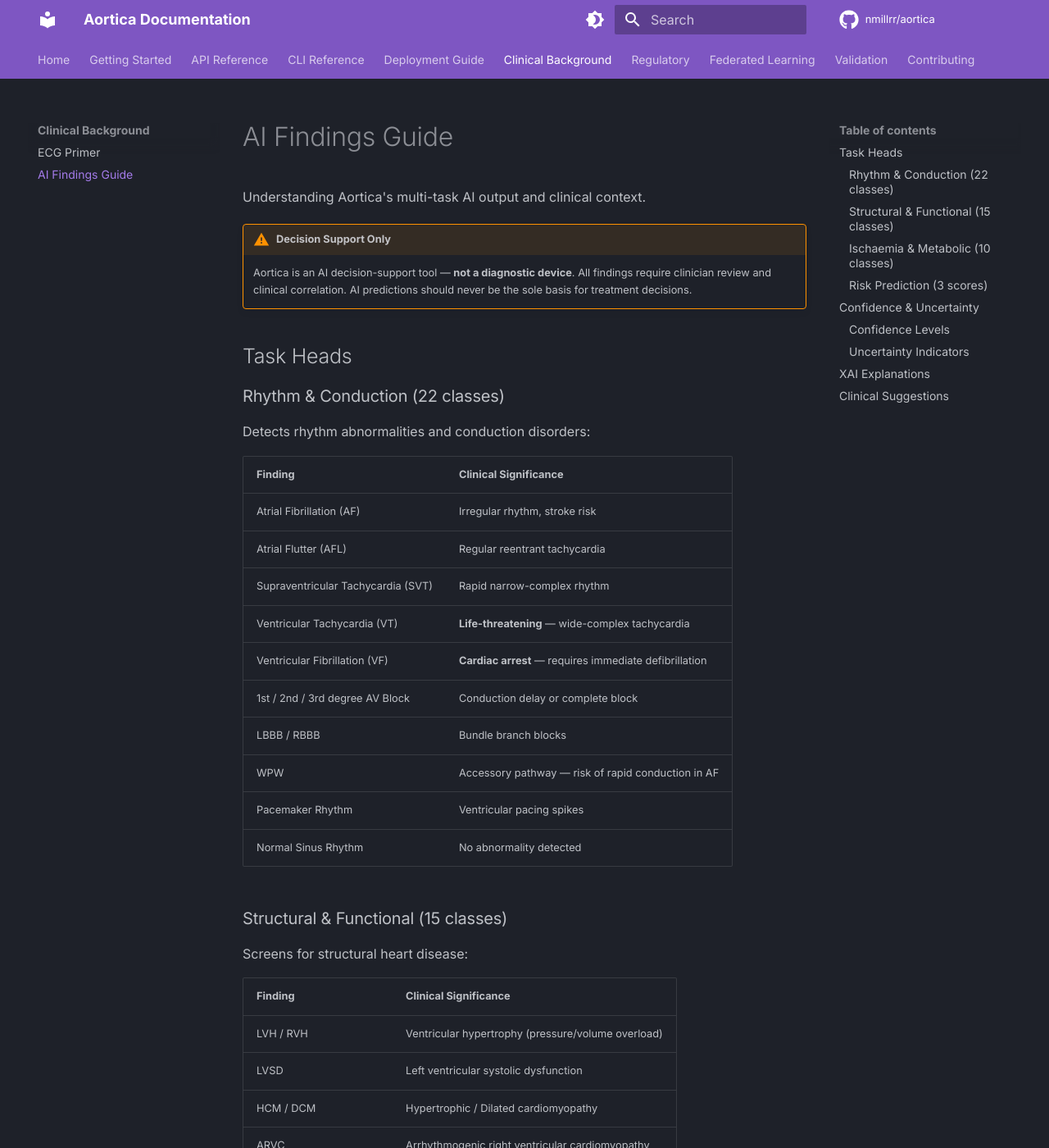
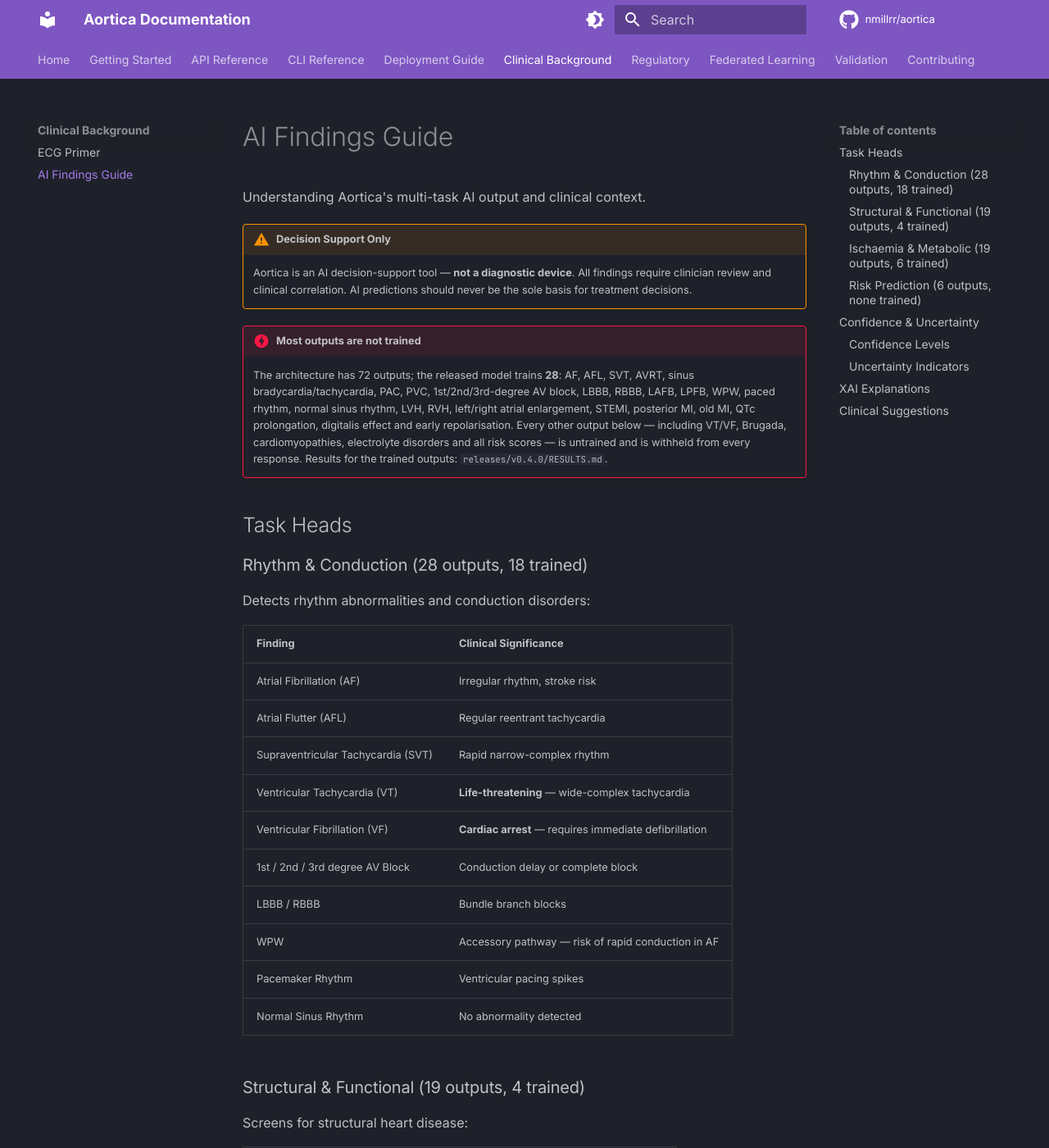
Before and after one commit to nmillrr/aortica, an MkDocs documentation site: the page built from docs/clinical/ai-findings.md, in a window 1280 px wide and 1400 px high. Shown: the whole window at 82% size. Built offline with MkDocs 1.6.1 and Material for MkDocs 9.7.7, drawn with Linux system fonts in a browser that asks for light colours; comment, search, counter and statistics services are not loaded; some of the changed text lies outside the part shown.

Commit message:
Docs: mark untrained outputs in the findings, model and regulatory pages
The clinical findings guide, model reference and FDA/IEC templates
described all 72 outputs as working, with stale head counts, and the IEC
template stated risk predictions were calibrated. Each now opens with which
28 outputs are trained, head counts read 'N outputs, M trained', and the
false calibration statement is replaced.

Co-Authored-By: Claude Opus 5.5 <noreply@anthropic.com>

```diff
--- a/docs/api/models.md
+++ b/docs/api/models.md
@@ -10,21 +10,32 @@ Multi-task deep learning engine: backbone, attention, task heads, training, cali
 
 ::: aortica.models.attention.CrossLeadAttention
 
+!!! danger "Most outputs are not trained"
+    The architecture has 72 outputs; the released model trains **28**:
+    AF, AFL, SVT, AVRT, sinus bradycardia/tachycardia, PAC, PVC,
+    1st/2nd/3rd-degree AV block, LBBB, RBBB, LAFB, LPFB, WPW, paced rhythm,
+    normal sinus rhythm, LVH, RVH, left/right atrial enlargement, STEMI,
+    posterior MI, old MI, QTc prolongation, digitalis effect and early
+    repolarisation. Every other output below — including VT/VF, Brugada,
+    cardiomyopathies, electrolyte disorders and all risk scores — is
+    untrained and is withheld from every response. Results for the trained
+    outputs: `releases/v0.4.0/RESULTS.md`.
+
 ## Task Heads
 
-### Rhythm & Conduction (22 classes)
+### Rhythm & Conduction (28 outputs, 18 trained)
 
 ::: aortica.models.rhythm_head.RhythmHead
 
-### Structural & Functional (15 classes)
+### Structural & Functional (19 outputs, 4 trained)
 
 ::: aortica.models.structural_head.StructuralHead
 
-### Ischaemia & Metabolic (10 classes)
+### Ischaemia & Metabolic (19 outputs, 6 trained)
 
 ::: aortica.models.ischaemia_head.IschaemiaHead
 
-### Risk Prediction (3 outputs)
+### Risk Prediction (6 outputs, none trained)
 
 ::: aortica.models.risk_head.RiskHead
 
--- a/docs/clinical/ai-findings.md
+++ b/docs/clinical/ai-findings.md
@@ -5,9 +5,20 @@ Understanding Aortica's multi-task AI output and clinical context.
 !!! warning "Decision Support Only"
     Aortica is an AI decision-support tool — **not a diagnostic device**. All findings require clinician review and clinical correlation. AI predictions should never be the sole basis for treatment decisions.
 
+!!! danger "Most outputs are not trained"
+    The architecture has 72 outputs; the released model trains **28**:
+    AF, AFL, SVT, AVRT, sinus bradycardia/tachycardia, PAC, PVC,
+    1st/2nd/3rd-degree AV block, LBBB, RBBB, LAFB, LPFB, WPW, paced rhythm,
+    normal sinus rhythm, LVH, RVH, left/right atrial enlargement, STEMI,
+    posterior MI, old MI, QTc prolongation, digitalis effect and early
+    repolarisation. Every other output below — including VT/VF, Brugada,
+    cardiomyopathies, electrolyte disorders and all risk scores — is
+    untrained and is withheld from every response. Results for the trained
+    outputs: `releases/v0.4.0/RESULTS.md`.
+
 ## Task Heads
 
-### Rhythm & Conduction (22 classes)
+### Rhythm & Conduction (28 outputs, 18 trained)
 
 Detects rhythm abnormalities and conduction disorders:
 
@@ -24,7 +35,7 @@ Detects rhythm abnormalities and conduction disorders:
 | Pacemaker Rhythm | Ventricular pacing spikes |
 | Normal Sinus Rhythm | No abnormality detected |
 
-### Structural & Functional (15 classes)
+### Structural & Functional (19 outputs, 4 trained)
 
 Screens for structural heart disease:
 
@@ -37,7 +48,7 @@ Screens for structural heart disease:
 | Pericarditis / Myocarditis | Inflammatory patterns |
 | LA / RA Enlargement | Atrial dilation |
 
-### Ischaemia & Metabolic (10 classes)
+### Ischaemia & Metabolic (19 outputs, 6 trained)
 
 Detects acute and chronic ischaemic patterns:
 
@@ -49,7 +60,7 @@ Detects acute and chronic ischaemic patterns:
 | QTc Prolongation | Risk of Torsades de Pointes |
 | Digitalis Effect | Drug-related ST changes |
 
-### Risk Prediction (3 scores)
+### Risk Prediction (6 outputs, none trained)
 
 Continuous 0–1 risk scores:
 
```
Also changed, not shown: docs/regulatory/FDA_SAMD_PRESUB.md (+8 -0 lines), docs/regulatory/IEC_80601_2_86_ATD.md (+10 -1 lines).
